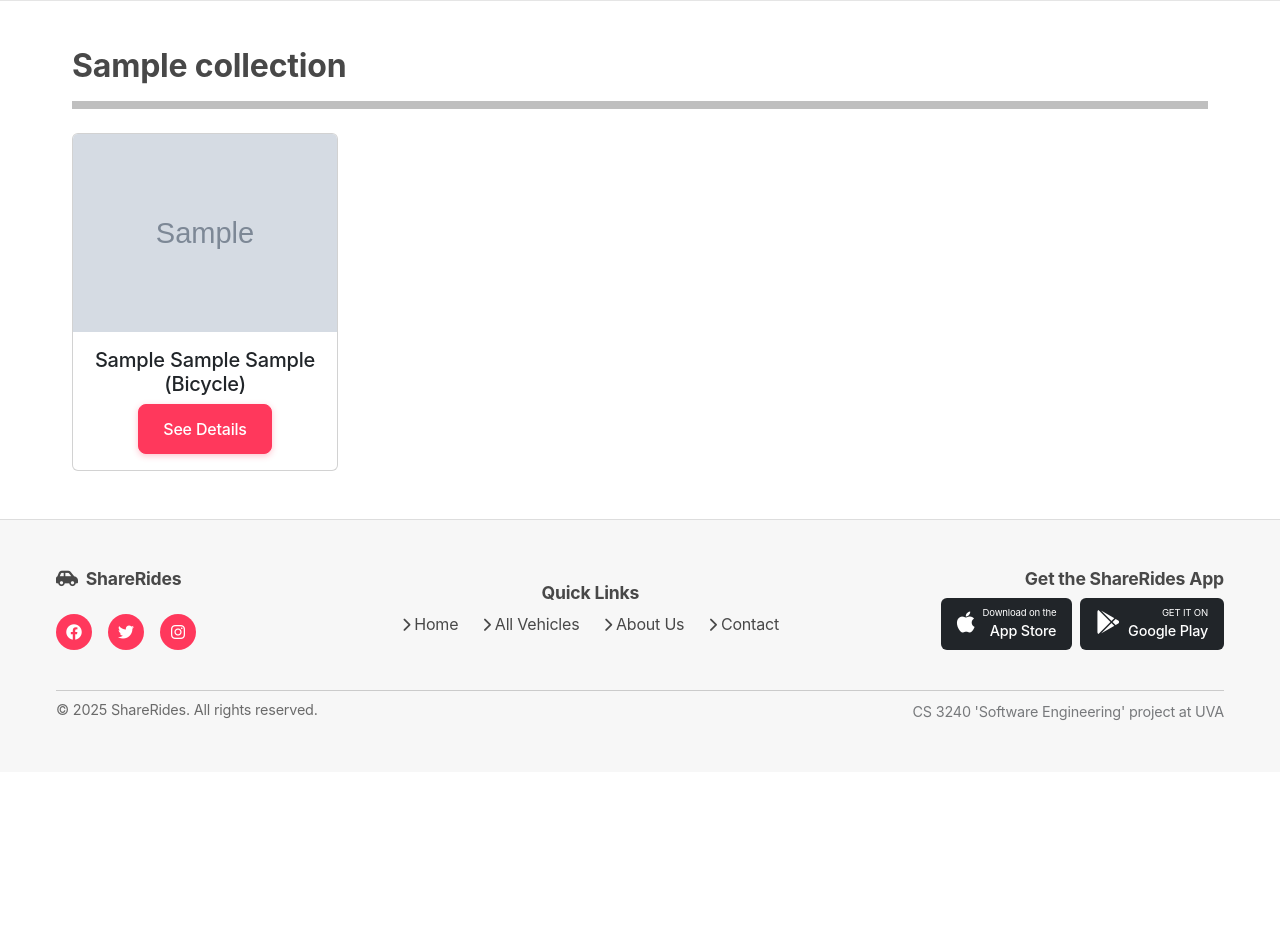
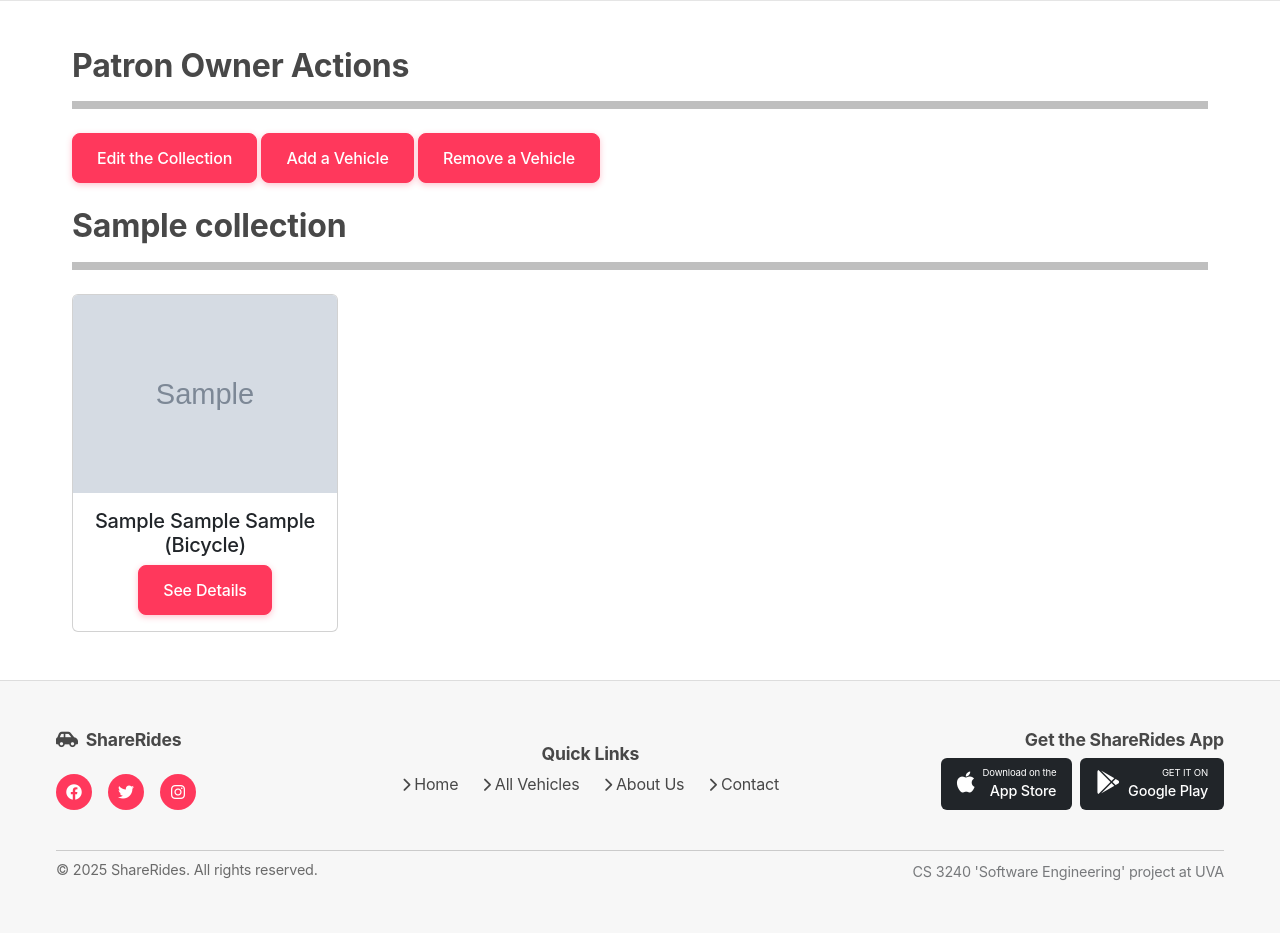
Before and after one commit to TamerTimraz/ShareRides, a Django app: a page that uses vehicleLending/templates/vehicleLending/select_vehicle.html in a window 1280 px wide. Shown: the part 73-1006 px from the top of the page. Before the commit the page ends 794 px from the top, so only its background shows below. Run offline with Django 5.2, Linux system fonts and the light colour scheme; a user stored in the database is signed in; tables that the repository leaves empty hold one stand-in row (values such as "Sample post"); grey boxes marked "Sample" are stand-in pictures; parts of the project's set-up code (start-up, migrations or seed data) failed here and were passed over.

Commit message:
added patron owner buttons for collections

```diff
--- a/vehicleLending/templates/vehicleLending/select_vehicle.html
+++ b/vehicleLending/templates/vehicleLending/select_vehicle.html
@@ -12,7 +12,7 @@
     </a>
 
     <button type="button" class="btn btn-primary" data-bs-toggle="modal" data-bs-target="#addCollectionModal">
-        Edit a Collection
+        Edit the Collection
     </button>
 
     <button type="button" class="btn btn-primary" data-bs-toggle="modal" data-bs-target="#addVehicleModal">
@@ -24,9 +24,31 @@
     </button>
 </div>
 
+{% endif %}
+
+<!-- Patron Owner Actions -->
+{% if user.user_type == 'patron' and is_patron_owner %}
+<div class="container mt-4">
+    <h2 class="text-start fw-bold">Patron Owner Actions</h2>
+    <hr class="thick-line mb-4">
+
+    <button type="button" class="btn btn-primary" data-bs-toggle="modal" data-bs-target="#addCollectionModal">
+        Edit the Collection
+    </button>
+
+    <button type="button" class="btn btn-primary" data-bs-toggle="modal" data-bs-target="#addVehicleModal">
+        Add a Vehicle
+    </button>
+
+    <button type="button" class="btn btn-primary" data-bs-toggle="modal" data-bs-target="#removeVehicleModal">
+        Remove a Vehicle
+    </button>
+</div>
+
+{% endif %}
+
 {% include 'vehicleLending/collection_modals.html' %}
 
-{% endif %}
 
 <!-- Header -->
 <div class="container mt-4">
--- a/vehicleLending/views.py
+++ b/vehicleLending/views.py
@@ -73,7 +73,8 @@ def select_vehicle(request, collection_name: str):
     collection = get_object_or_404(Collection, name=collection_name)
     vehicles = collection.vehicles.all()
     all_vehicles = Vehicle.objects.all()
-    context = {"collection_name": collection_name, "vehicles": vehicles, "collection": collection, "all_vehicles": all_vehicles}
+    is_patron_owner = request.user.is_authenticated and request.user.user_type == 'patron' and collection.creator == request.user
+    context = {"collection_name": collection_name, "vehicles": vehicles, "collection": collection, "all_vehicles": all_vehicles, "is_patron_owner": is_patron_owner}
     return render(request, 'vehicleLending/select_vehicle.html', context)
 
 def item_desc(request, vehicle_id):
```
